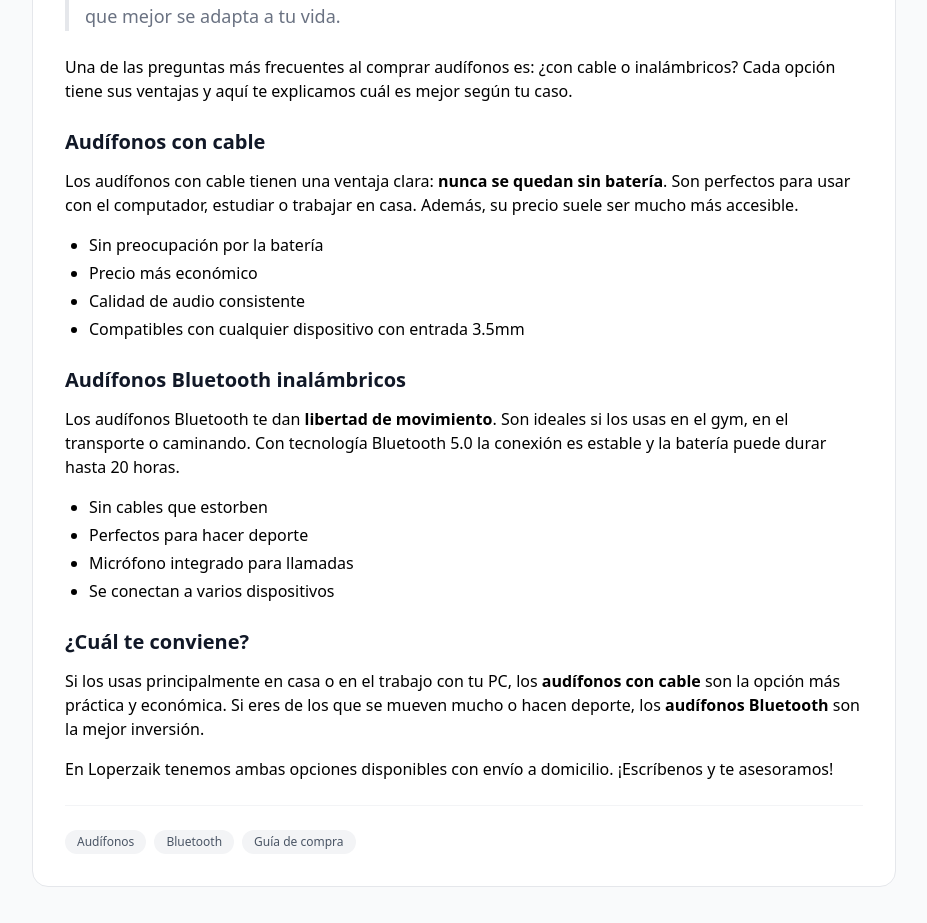
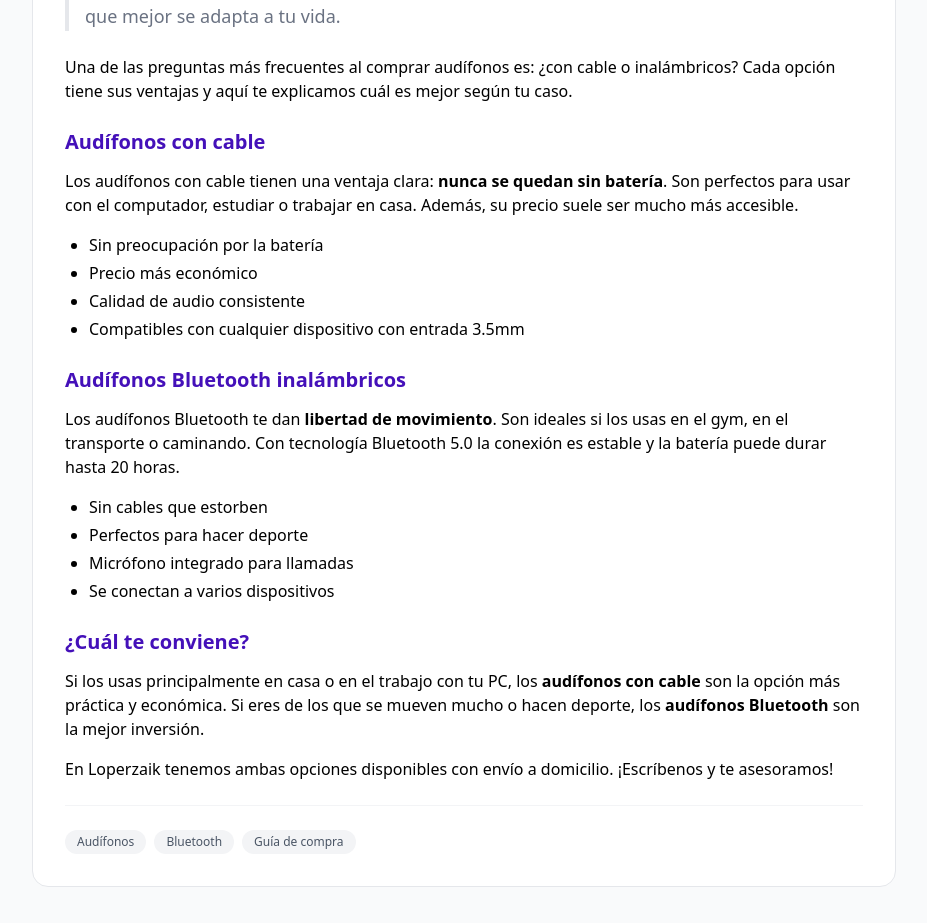
Before and after one commit to ChrisBeltran/Loperzaik-web, a Next.js app: page /blog/audifonos-con-cable-vs-inalambricos in a window 1280 px wide. Shown: the part 900-1823 px from the top of the page, without its empty margins (176-1103 px from the left). Built offline with nearby package versions, Linux system fonts and the light colour scheme.

Commit message:
Cambiar color oscuro por morado

```diff
--- a/src/app/globals.css
+++ b/src/app/globals.css
@@ -1,6 +1,6 @@
 @import "tailwindcss";
 
-.prose h2 { font-size: 1.25rem; font-weight: 700; margin: 1.5rem 0 0.75rem; color: #111827; }
+.prose h2 { font-size: 1.25rem; font-weight: 700; margin: 1.5rem 0 0.75rem; color: #4410b9; }
 .prose p { margin-bottom: 1rem; }
 .prose ul { list-style: disc; padding-left: 1.5rem; margin-bottom: 1rem; }
 .prose li { margin-bottom: 0.25rem; }
```
